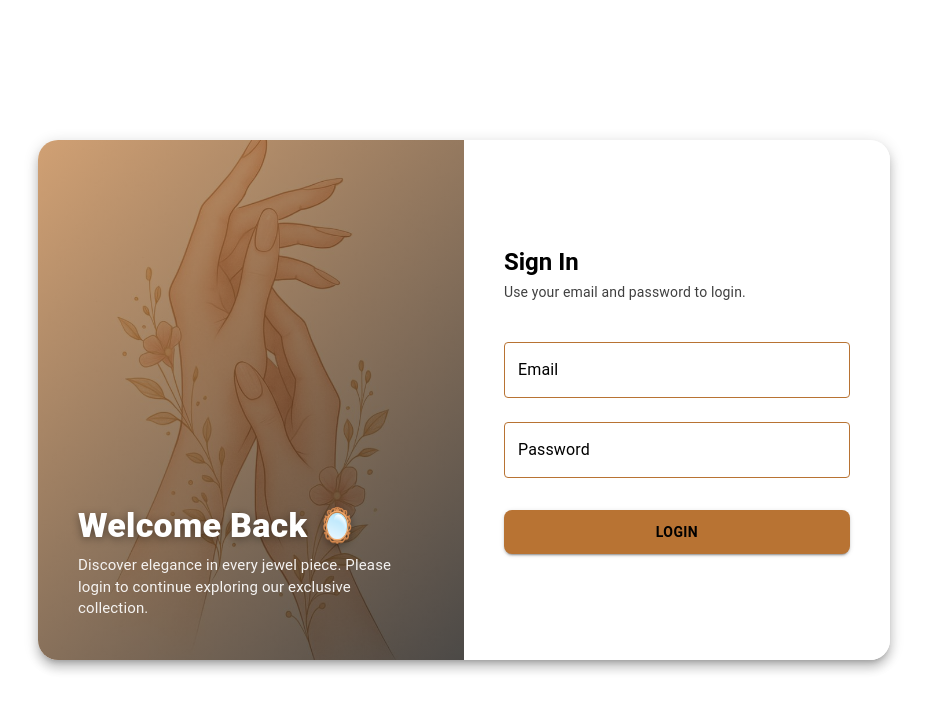
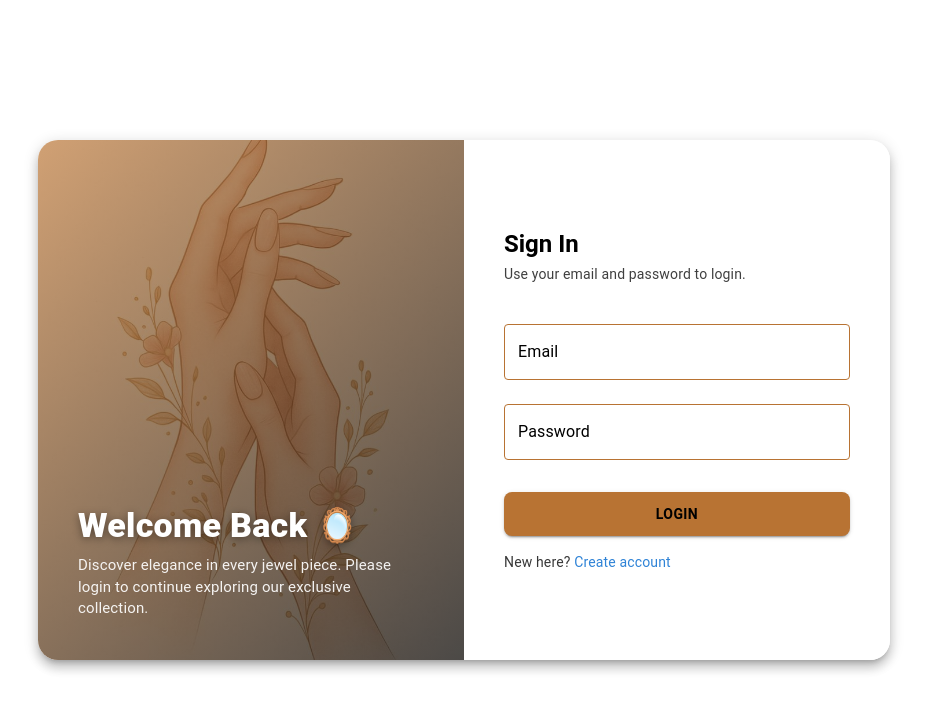
Before and after one commit to marywam/manhattan-shop_frontend, a React (Create React App) app in the folder shoptech/: page /login in a window 1280 px wide. Shown: the top 710 px of the page, without its empty margins (176-1103 px from the left). Built offline with nearby package versions, Linux system fonts and the light colour scheme.

Commit message:
added the links

```diff
--- a/shoptech/src/Buyer/Register.js
+++ b/shoptech/src/Buyer/Register.js
@@ -6,6 +6,7 @@ import {
   TextField,
   Button,
   Paper,
+  Link,
 } from "@mui/material";
 
 export default function SignUpPage() {
@@ -241,6 +242,23 @@ export default function SignUpPage() {
           >
             Sign Up
           </Button>
+
+          <Box
+              sx={{
+                display: "flex",
+                justifyContent: "space-between",
+                mt: 2,
+                flexWrap: "wrap",
+                gap: 1.5,
+              }}
+            >
+              <Typography variant="body2" sx={{ opacity: 0.90 }}>
+                Already have an account?{" "}
+                <Link href="/login" underline="hover">
+                  Login
+                </Link>
+              </Typography>
+            </Box>
         </Box>
       </Paper>
     </Container>
--- a/shoptech/src/Login.js
+++ b/shoptech/src/Login.js
@@ -7,6 +7,7 @@ import {
   Button,
   Paper,
   Fade,
+  Link,
 } from "@mui/material";
 import heroImage from "../src/assets/dp.jpeg"; // 🔹 replace with your jewel image path
 
@@ -155,6 +156,23 @@ export default function LoginPage() {
             >
               Login
             </Button>
+
+            <Box
+              sx={{
+                display: "flex",
+                justifyContent: "space-between",
+                mt: 2,
+                flexWrap: "wrap",
+                gap: 1.5,
+              }}
+            >
+              <Typography variant="body2" sx={{ opacity: 0.90 }}>
+                New here?{" "}
+                <Link href="/register" underline="hover">
+                  Create account
+                </Link>
+              </Typography>
+            </Box>
           </Box>
         </Box>
       </Paper>
```
